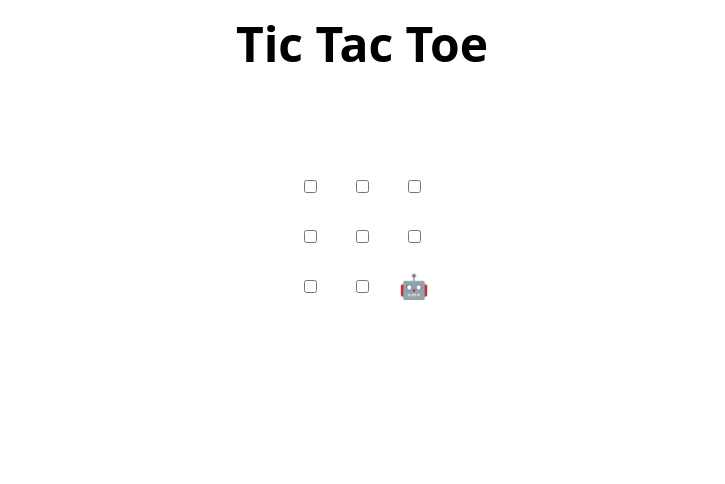
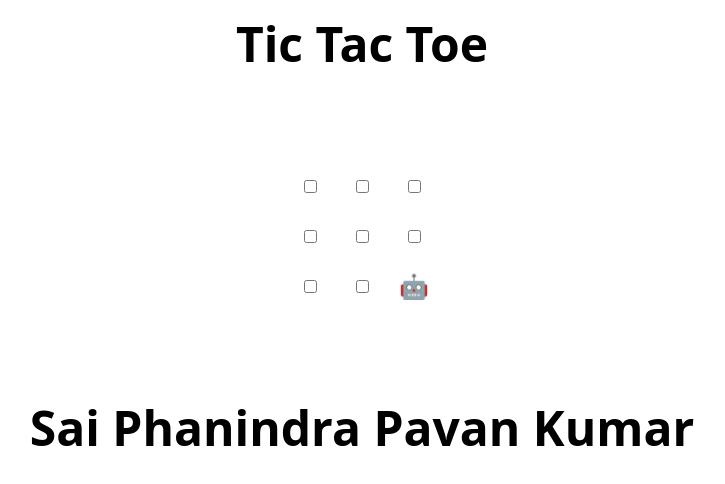
Before and after one commit to GSaiPhanindraPavanKumar/introduction-to-github, a plain HTML site: page index.html in a window 1280 px wide. Shown: the whole page, without its empty margins (278-1003 px from the left). Drawn offline with Linux system fonts and the light colour scheme.

Commit message:
Update index.html
update

```diff
--- a/index.html
+++ b/index.html
@@ -47,6 +47,7 @@
   </tr>
 </table>
 
+<h1> Sai Phanindra Pavan Kumar<h1>
 <h2 hidden>Game over, refresh to play again 🧑‍💻 🤖!</h2>
 
 <script>
```
